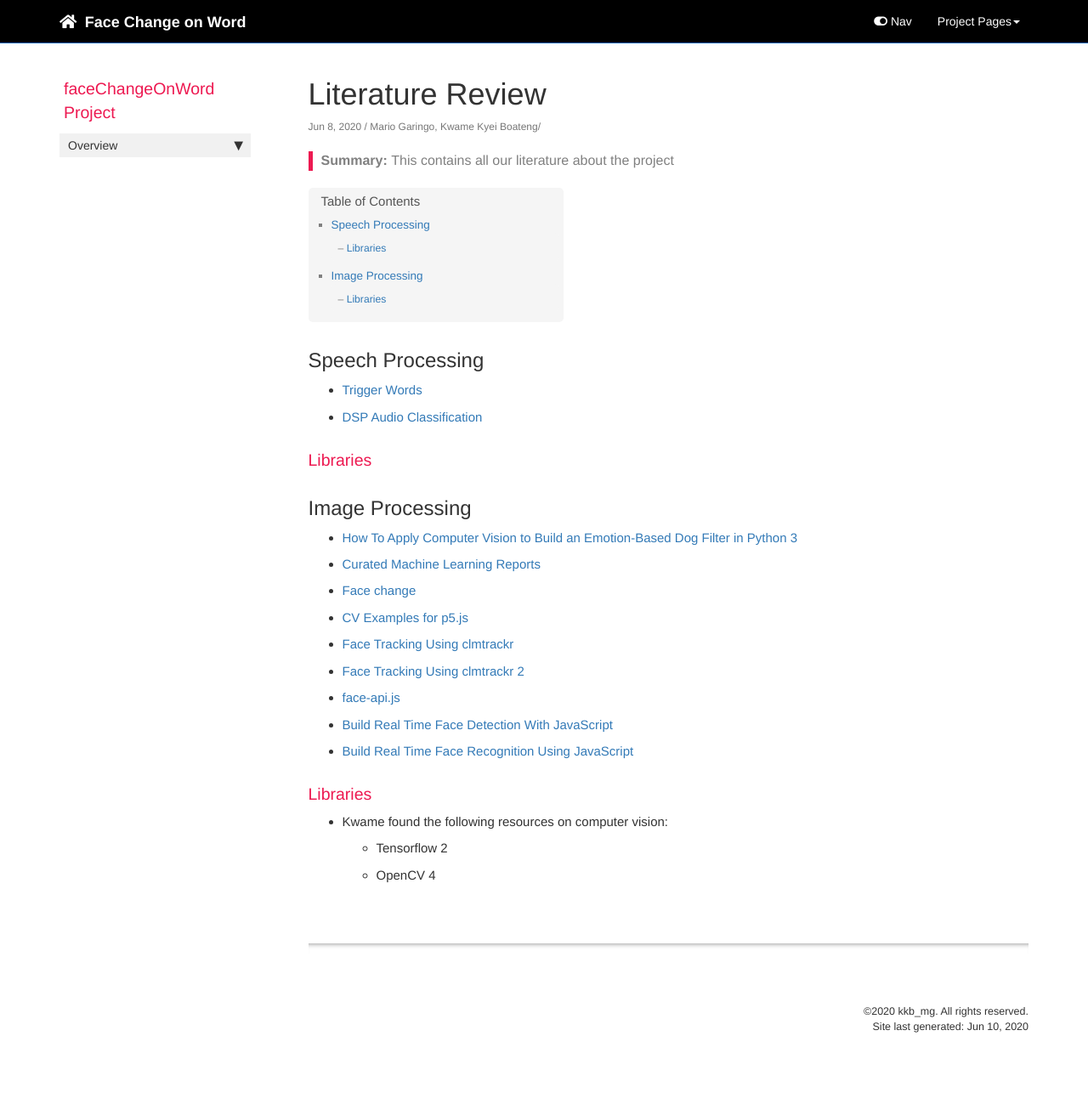
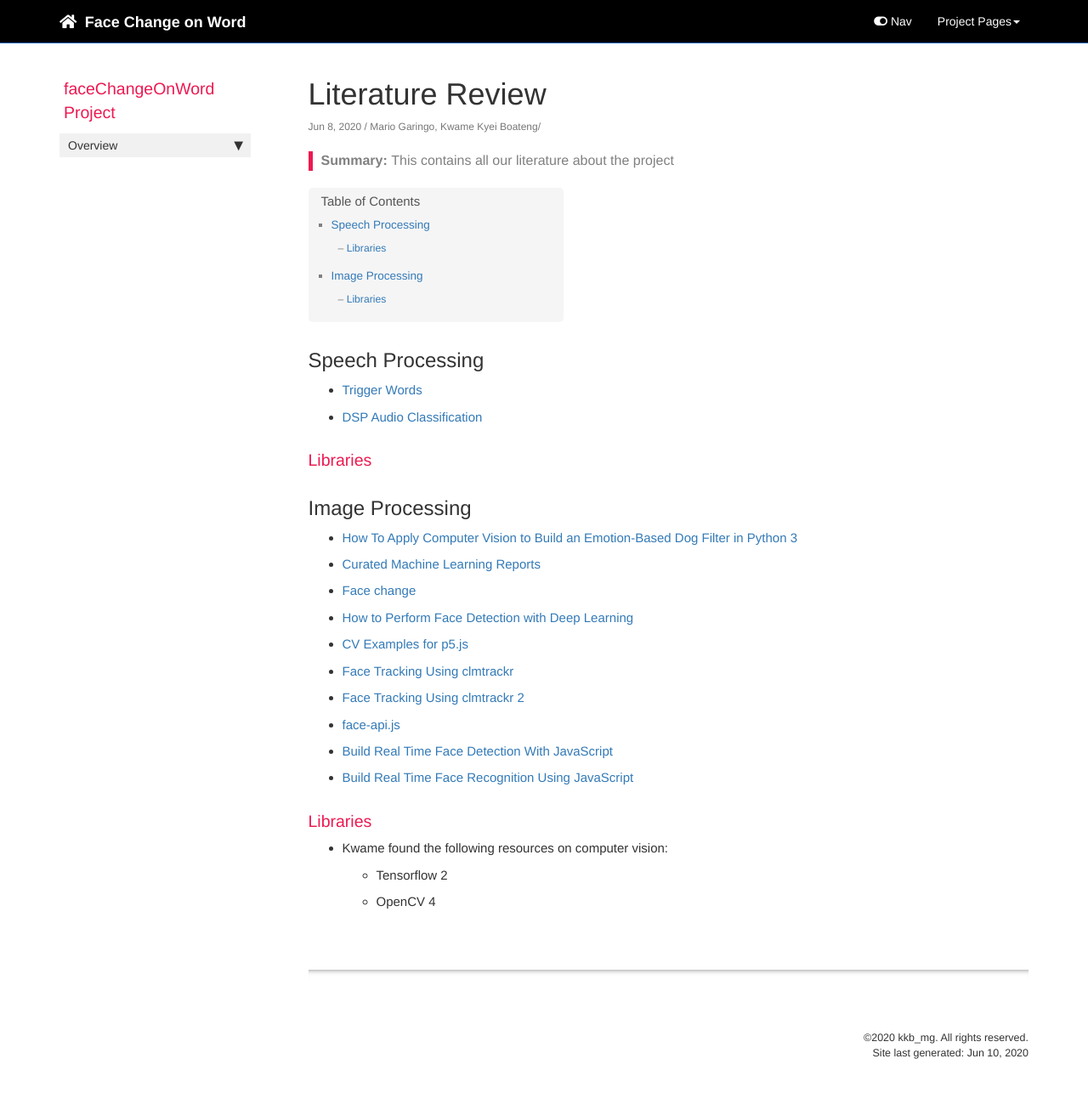
Before and after one commit to mgaringoDev/FaceChangeOnWord, a Jekyll site: the page built from docs/_posts/faceChangeOnWord/notes/2020-06-08-LiteratureReview.md, in a window 1280 px wide. Shown: the whole page at 85% size. Built offline with Jekyll 4.4.1, drawn with Linux system fonts in a browser that asks for light colours; nearby versions of some CDN libraries; comment, search, counter and statistics services are not loaded; before the commit the page ends 1268 px from its top, so only the background shows below that.

Commit message:
Update 2020-06-08-LiteratureReview.md

```diff
--- a/docs/_posts/faceChangeOnWord/notes/2020-06-08-LiteratureReview.md
+++ b/docs/_posts/faceChangeOnWord/notes/2020-06-08-LiteratureReview.md
@@ -19,6 +19,7 @@ sidebar:    faceChangeOnWord_sidebar
 - [How To Apply Computer Vision to Build an Emotion-Based Dog Filter in Python 3](https://www.digitalocean.com/community/tutorials/how-to-apply-computer-vision-to-build-an-emotion-based-dog-filter-in-python-3)
 - [Curated Machine Learning Reports](https://app.wandb.ai/gallery)
 - [Face change](https://www.youtube.com/watch?v=dBukZZqJRm0)
+- [How to Perform Face Detection with Deep Learning](https://machinelearningmastery.com/how-to-perform-face-detection-with-classical-and-deep-learning-methods-in-python-with-keras/)
 - [CV Examples for p5.js](https://kylemcdonald.github.io/cv-examples/)
 - [Face Tracking Using clmtrackr](https://glitch.com/~dfpi-face-track)
 - [Face Tracking Using clmtrackr 2](https://glitch.com/edit/#!/rebel-muskox?path=README.md%3A1%3A0)
```
